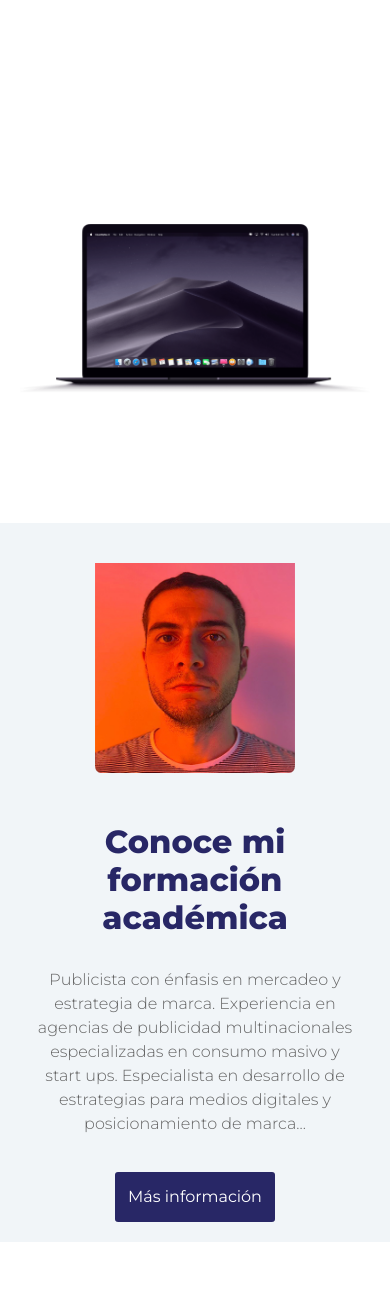
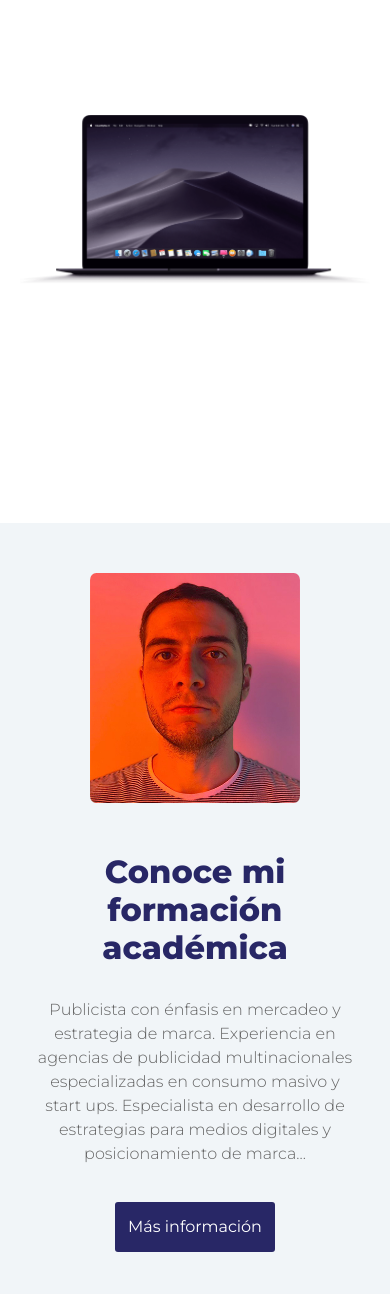
Before and after one commit to juanjacoboviera/Portafolio-con-SASS, a website: page index.html in a window 390 px wide. Shown: the part 304-1598 px from the top of the page. Drawn offline with nearby package versions, Linux system fonts and the light colour scheme.

Commit message:
Agregar ajustes finales de responsive

```diff
--- a/scss/_home.scss
+++ b/scss/_home.scss
@@ -256,6 +256,10 @@ main {
         font-size: 1.5em;
         font-weight: 200;
       }
+      .seccion1-img {
+        justify-content: flex-start;
+      }
+
       .seccion1-img img {
         width: 100%;
       }
@@ -268,14 +272,15 @@ main {
       grid-template-columns: 1fr;
       height: auto;
       .seccion2-img img {
-        width: 200px;
+        width: 210px;
         height: 230px;
-        padding-top: 20px;
+        margin-top: 30px;
       }
 
       .seccion2-textos {
         text-align: center;
         padding-right: 0;
+        margin-bottom: 30px;
       }
 
       .seccion2-textos h2 {
@@ -306,7 +311,9 @@ main {
       }
     }
     .seccion4 {
+      display: block;
       grid-template-columns: 1fr;
+      padding: 0px;
       .seccion4-img {
         display: none;
       }
--- a/scss/_proyectos.scss
+++ b/scss/_proyectos.scss
@@ -4,7 +4,7 @@ main {
     grid-template-columns: repeat(2, 1fr);
     grid-auto-rows: auto;
     row-gap: 10vh;
-    margin: 30px;
+    margin: 90px 30px;
 
     .proyectos-img-derecha {
       display: flex;
```
Also changed, not shown: css/styles.css.
